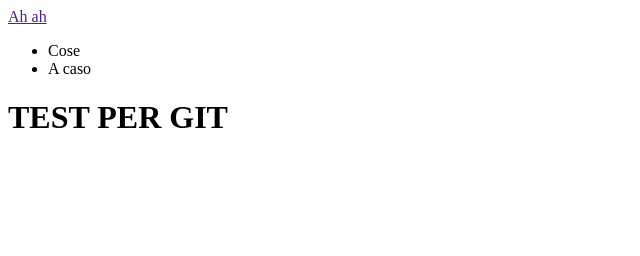
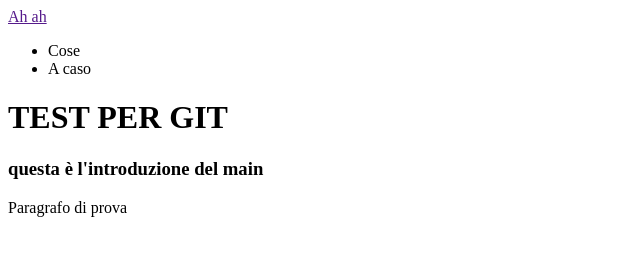
Before and after one commit to ManuelFonte/Esercitazione4GIT, a plain HTML site: page index.html in a window 1280 px wide. Shown: the whole page, without its empty margins (0-640 px from the left). Drawn offline with Linux system fonts and the light colour scheme.

Commit message:
Ho creato il main

```diff
--- a/index.html
+++ b/index.html
@@ -21,5 +21,10 @@
         <h1>TEST PER GIT</h1>
     </header>
 
+    <main>
+        <h3>questa è l'introduzione del main</h3>
+        <p>Paragrafo di prova</p>
+    </main>
+
 </body>
 </html>
```
